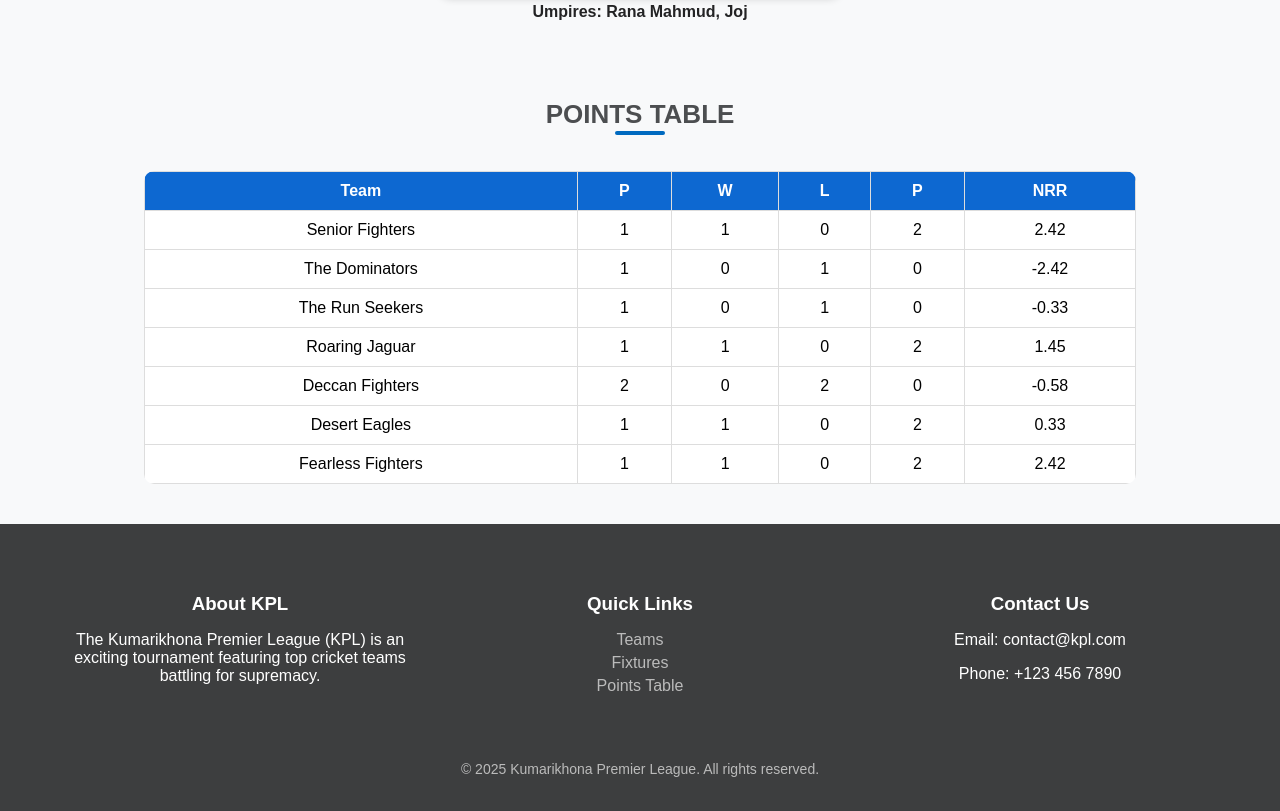
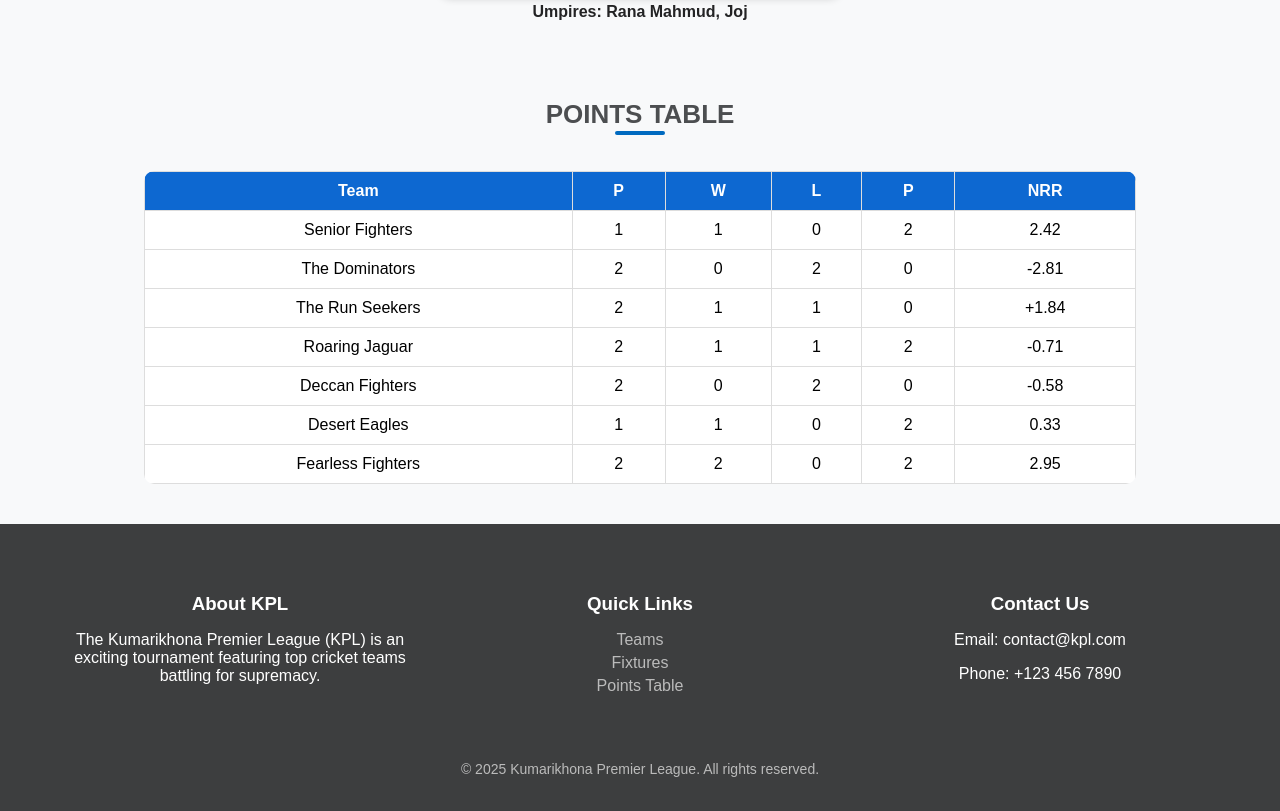
Before and after one commit to Mr-Test-glitch/KPL, a plain HTML site: page index.html in a window 1280 px wide. Shown: the part 3567-4378 px from the top of the page. Drawn offline with Linux system fonts and the light colour scheme.

Commit message:
Update index.html

```diff
--- a/index.html
+++ b/index.html
@@ -160,27 +160,27 @@
                 </tr>
                 <tr>
                     <td>The Dominators</td>
-                    <td>1</td>
+                    <td>2</td>
                     <td>0</td>
-                    <td>1</td>
+                    <td>2</td>
                     <td>0</td>
-                    <td>-2.42</td>
+                    <td>-2.81</td>
                 </tr>
                 <tr>
                     <td>The Run Seekers</td>
+                    <td>2</td>
+                    <td>1</td>
                     <td>1</td>
                     <td>0</td>
-                    <td>1</td>
-                    <td>0</td>
-                    <td>-0.33</td>
+                    <td>+1.84</td>
                 </tr>
                 <tr>
                     <td>Roaring Jaguar</td>
+                    <td>2</td>
                     <td>1</td>
                     <td>1</td>
-                    <td>0</td>
                     <td>2</td>
-                    <td>1.45</td>
+                    <td>-0.71</td>
                 </tr>
                 <tr>
                     <td>Deccan Fighters</td>
@@ -200,11 +200,11 @@
                 </tr>
                 <tr>
                     <td>Fearless Fighters</td>
-                    <td>1</td>
-                    <td>1</td>
+                    <td>2</td>
+                    <td>2</td>
                     <td>0</td>
                     <td>2</td>
-                    <td>2.42</td>
+                    <td>2.95</td>
                 </tr>
             </tbody>
         </table>
```
